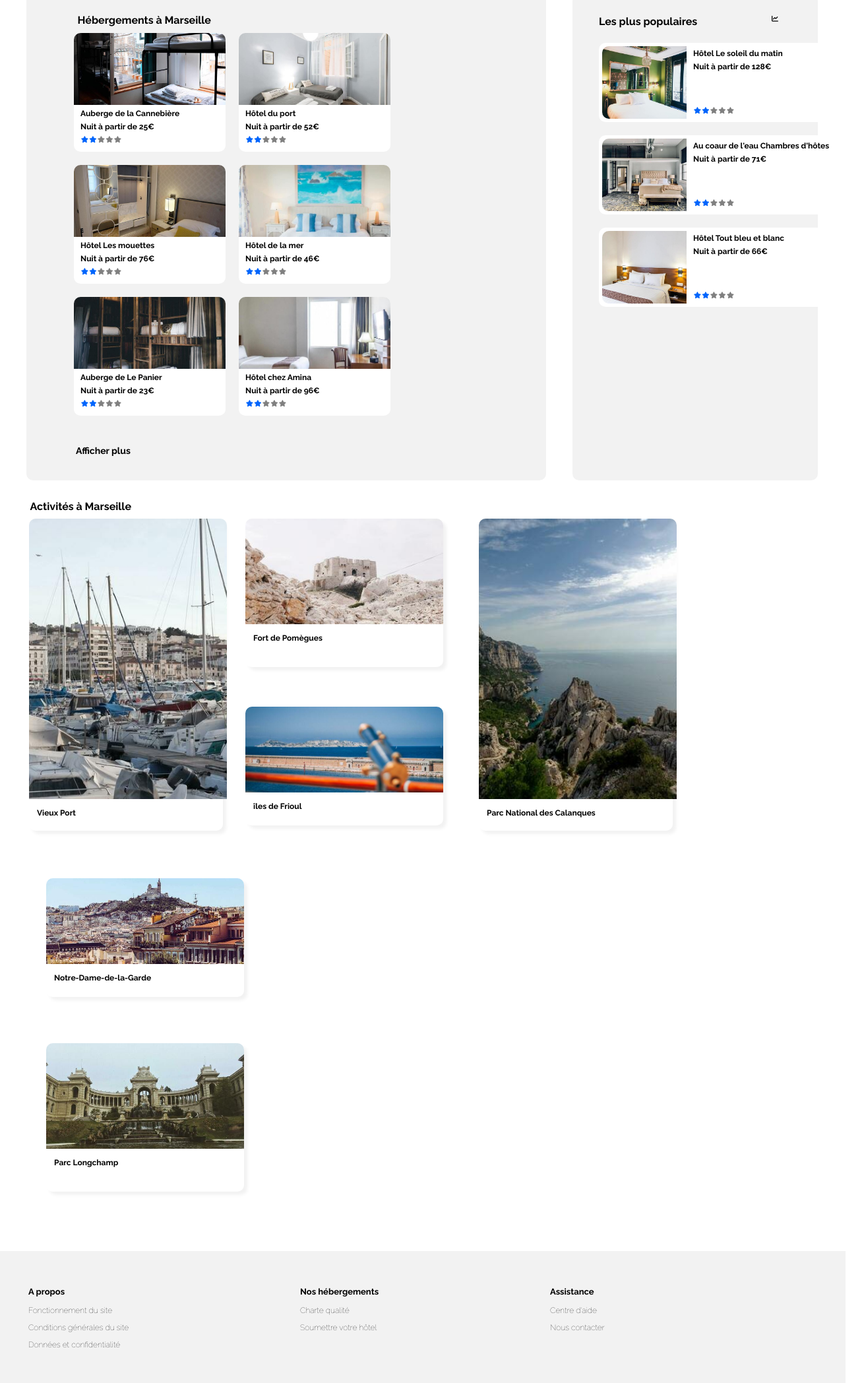
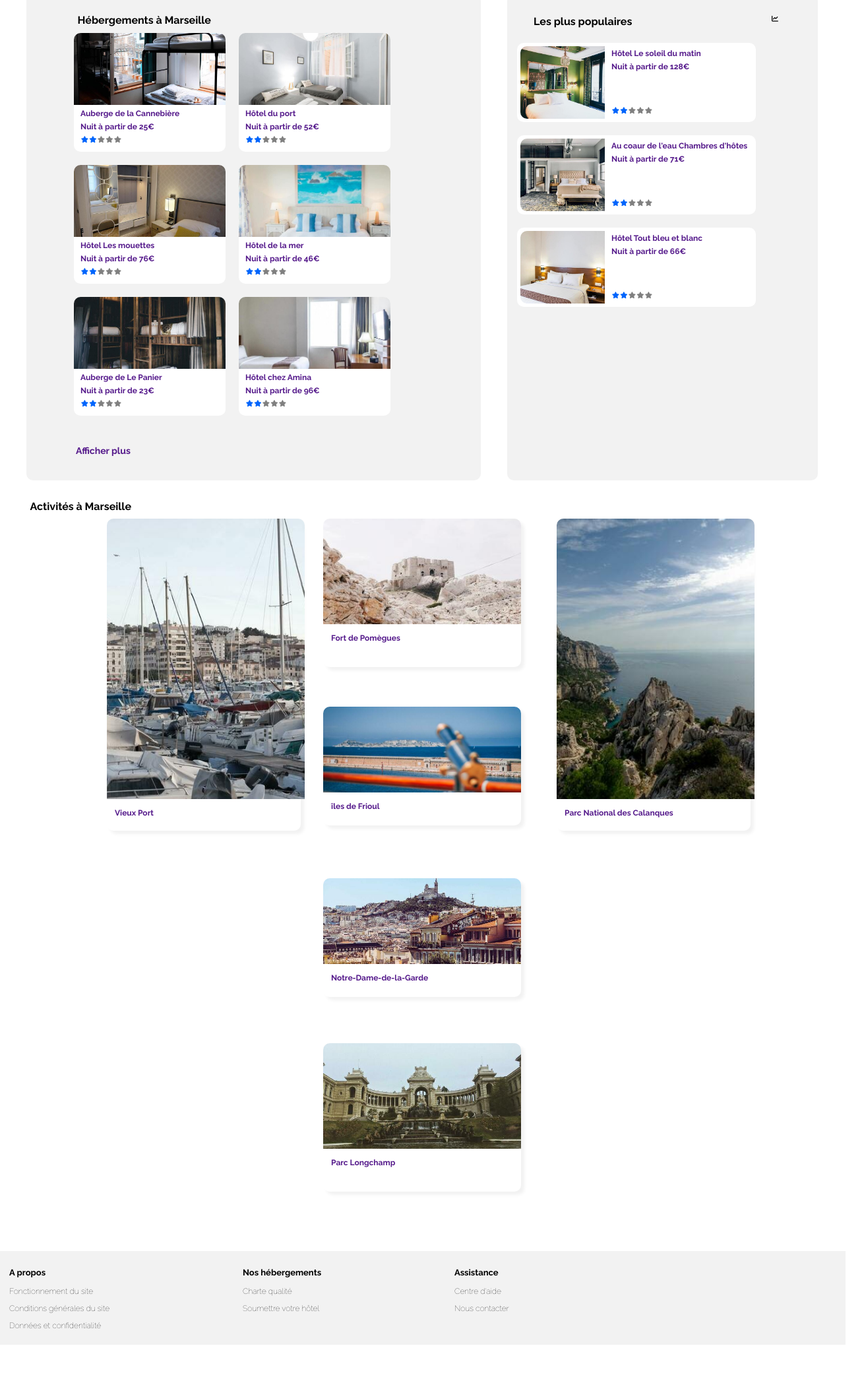
Before and after one commit to Sarahelba/Projet2, a plain HTML site: page Réservia/index.html in a window 1280 px wide. Shown: the part 394-2490 px from the top of the page at 66% size, 1310 px wide, since content can reach past the window. After the commit the page ends 2432 px from the top, so only its background shows below. Drawn offline with Linux system fonts and the light colour scheme.

Commit message:
correction

```diff
--- a/Réservia/style.css
+++ b/Réservia/style.css
@@ -11,10 +11,11 @@ header {
 a {
   text-decoration: none;
 }
+/*
 a:visited {
   color: black;
 }
-
+*/
 a:hover {
   color: blue;
 }
@@ -600,6 +601,11 @@ footer h1 {
     flex-direction: column;
     margin-left: 0px;
     margin-right: 0px;
+    margin-bottom: 0px;
+    padding-right: 0px;
+    padding-left: 0px;
+    padding-top: 0px;
+    padding-bottom: 0px;
   }
   footer p {
     line-height: 0px;
@@ -610,3 +616,19 @@ footer h1 {
     padding-right: 0;
   }
 }
+@media (min-width: 820px) and (max-width: 1366px) {
+  #populaire {
+    width: 50%;
+  }
+
+  #activite {
+    justify-content: center;
+  }
+
+  footer div {
+    margin: 11px;
+  }
+  #secondblock figure {
+    margin-left: 15px;
+  }
+}
```
